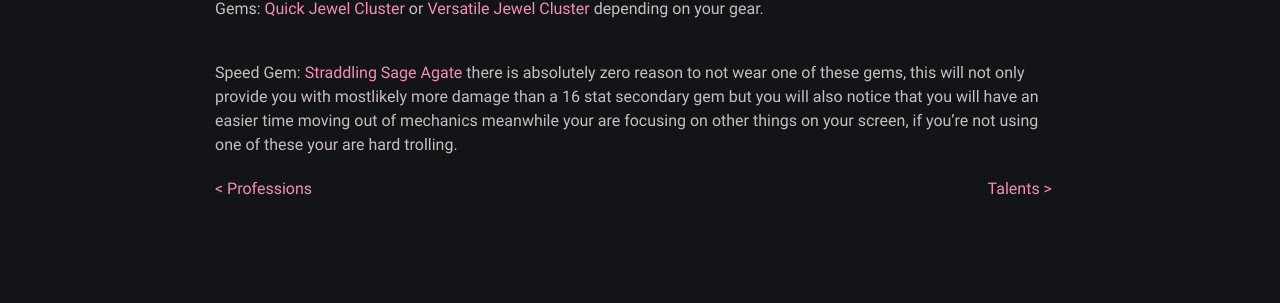
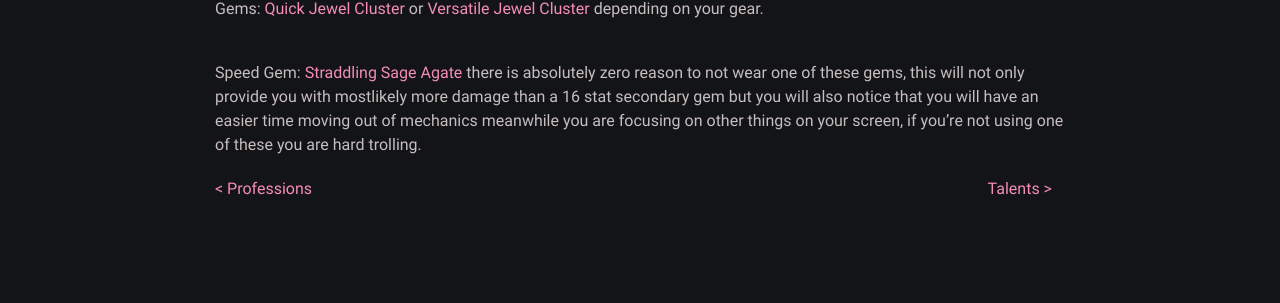
Before and after one commit to BetterThanWowhead/BetterThanWowhead.github.io, a Jekyll site: the page built from pages/M+/gearing.md, in a window 1280 px wide. Shown: the part 1946-2249 px from the top of the page. Built offline with Jekyll 4.4.1, drawn with Linux system fonts in a browser that asks for light colours; a script that is not in the unit is left out.

Commit message:
Update gearing.md

```diff
--- a/pages/M+/gearing.md
+++ b/pages/M+/gearing.md
@@ -56,7 +56,7 @@ Armor Kit: [Heavy Desolate Armor Kit](https://www.wowhead.com/item=172347/heavy-
 
 Gems: [Quick Jewel Cluster](https://www.wowhead.com/item=173128/quick-jewel-cluster) or [Versatile Jewel Cluster](https://www.wowhead.com/item=173129/versatile-jewel-cluster) depending on your gear.
 
-Speed Gem: [Straddling Sage Agate](https://www.wowhead.com/item=169220/straddling-sage-agate) there is absolutely zero reason to not wear one of these gems, this will not only provide you with mostlikely more damage than a 16 stat secondary gem but you will also notice that you will have an easier time moving out of mechanics meanwhile your are focusing on other things on your screen, if you're not using one of these your are hard trolling.
+Speed Gem: [Straddling Sage Agate](https://www.wowhead.com/item=169220/straddling-sage-agate) there is absolutely zero reason to not wear one of these gems, this will not only provide you with mostlikely more damage than a 16 stat secondary gem but you will also notice that you will have an easier time moving out of mechanics meanwhile you are focusing on other things on your screen, if you're not using one of these you are hard trolling.
 
 
 
```
